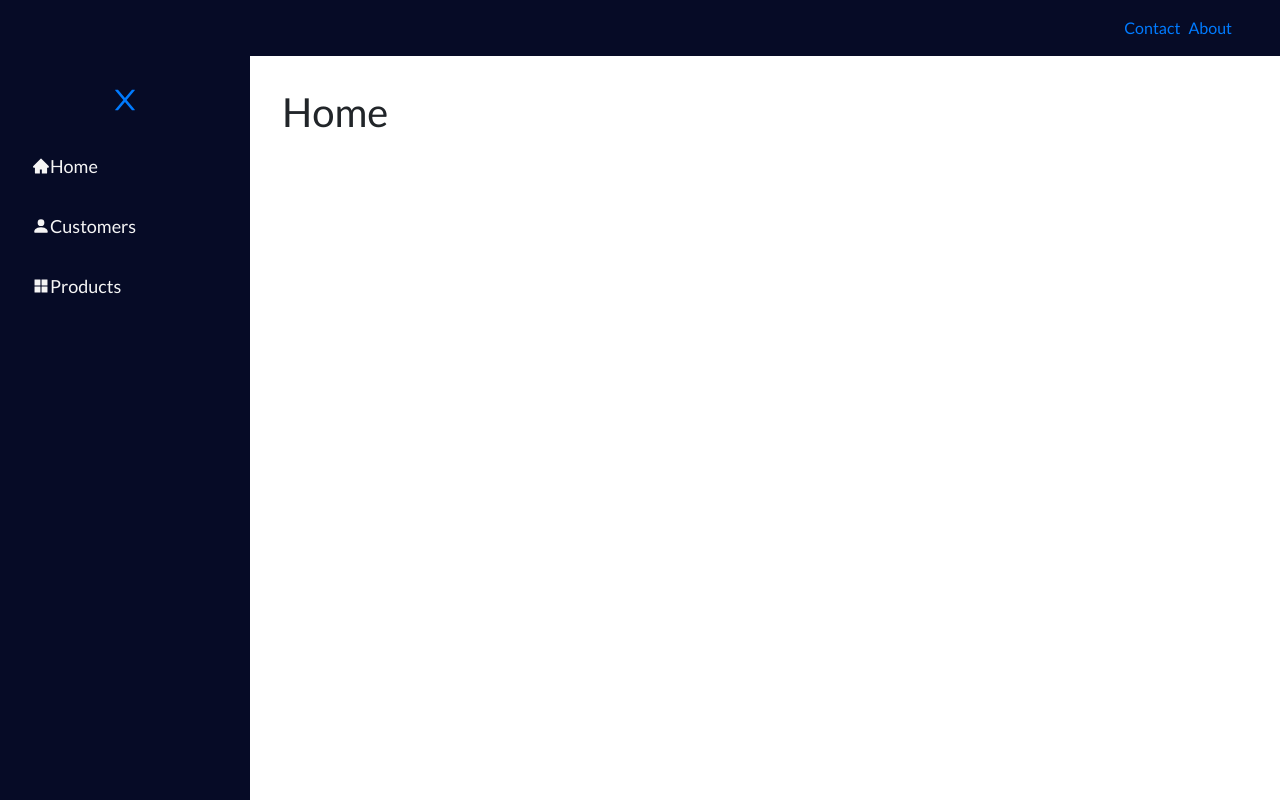
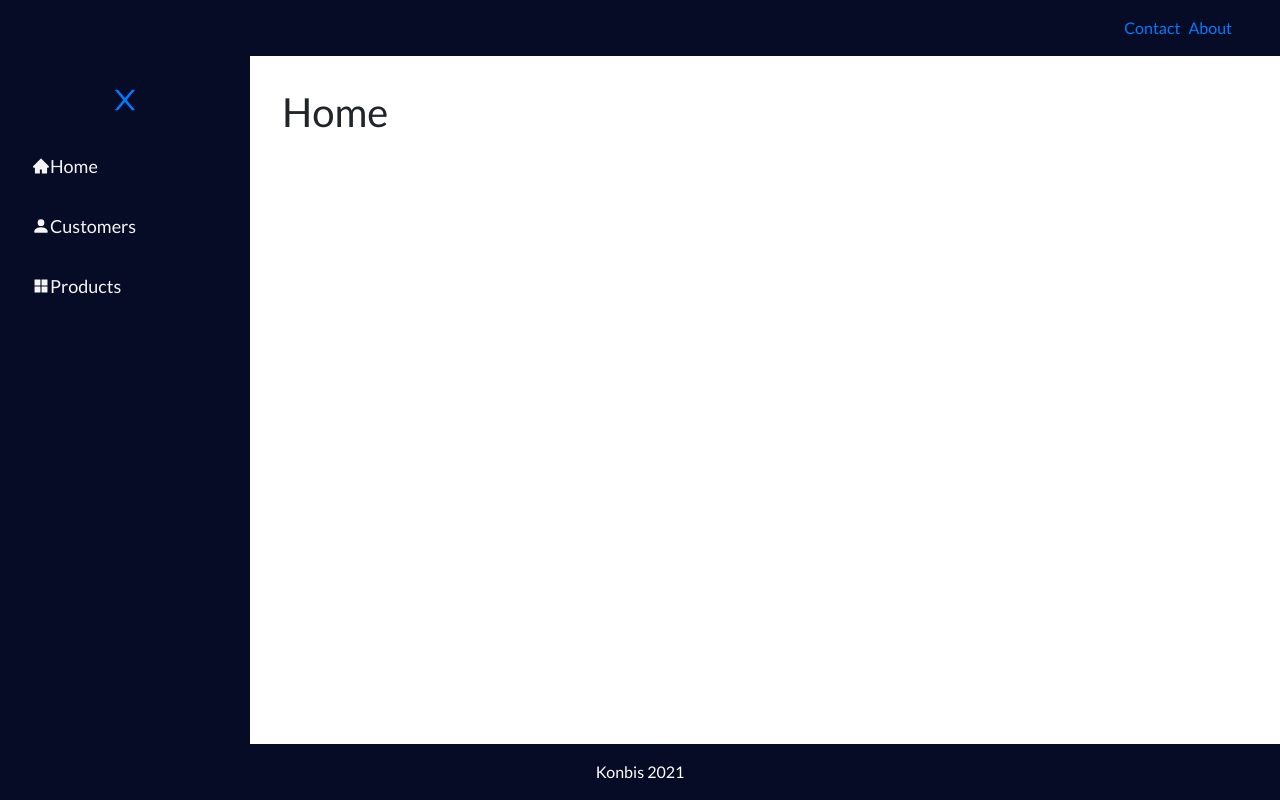
Before and after one commit to dalibornerbergit/cbb-store, a React (Create React App) app: page / in a window 1280 px wide. Built offline with nearby package versions, Linux system fonts and the light colour scheme.

Commit message:
Modified product edit

```diff
--- a/package.json
+++ b/package.json
@@ -18,6 +18,7 @@
     "react-icons": "^4.2.0",
     "react-router-dom": "^5.2.0",
     "react-scripts": "4.0.2",
+    "react-select": "^4.1.0",
     "web-vitals": "^1.1.0"
   },
   "scripts": {
--- a/src/App.css
+++ b/src/App.css
@@ -21,5 +21,14 @@
     padding: 2rem;
     overflow-y: scroll;
     width: 100%;
-    max-height: 93vh;
+    max-height: 86vh;
 }
+
+.footer {
+    height: 7vh;
+    background-color: #060b26;
+    color: #fff;
+    display: flex;
+    align-items: center;
+    justify-content: center;
+}
--- a/src/App.js
+++ b/src/App.js
@@ -13,6 +13,7 @@ import ProductList from './components/products/ProductList';
 import CreateProduct from './components/products/CreateProduct';
 import EditProduct from './components/products/EditProduct';
 import UpdateProduct from "./components/products/UpdateProduct"
+import Footer from './components/layout/Footer';
 
 function App() {
   const [sidebar, setSidebar] = useState(true)
@@ -40,6 +41,7 @@ function App() {
             {/* <Route path="/products/:id/edit" component={UpdateProduct} /> */}
           </Switch>
         </div>
+        <Footer />
       </Router>
     </>
   );
--- /dev/null
+++ b/src/components/layout/Footer.js
@@ -0,0 +1,9 @@
+const Footer = () => {
+    return (
+        <footer className="footer">
+            <div>Konbis 2021</div>
+        </footer>
+    );
+}
+
+export default Footer;
--- a/src/components/layout/Navbar.css
+++ b/src/components/layout/Navbar.css
@@ -16,7 +16,7 @@
     background-color: #060b26;
     min-width: 250px;
     max-width: 250px;
-    height: 93vh;
+    height: 86vh;
     /* display: flex; */
     justify-content: center;
     transition: 350ms;
--- a/src/components/products/ProductForm.js
+++ b/src/components/products/ProductForm.js
@@ -1,19 +1,29 @@
 import { useState, useEffect } from "react"
-import { useForm } from "react-hook-form"
+import { useForm, Controller } from "react-hook-form"
 import { brandServices } from "../../services/brandServices"
 import { categoryServices } from "../../services/categoryServices"
 import { productServices } from "../../services/productServices"
+import Select from 'react-select'
 
 export function ProductForm({ preloadedValues, handleSuccess }) {
     const [brands, setBrands] = useState([])
     const [categories, setCategories] = useState([])
-    const { register, handleSubmit, errors } = useForm({
+    const [options, setOptions] = useState([])
+    const { control, register, handleSubmit, errors } = useForm({
         defaultValues: preloadedValues
     })
 
     const onSubmit = (data) => {
-        productServices.updateProduct(data)
-            .then((res) => {
+        productServices.updateProduct(
+            {
+                "productId": preloadedValues.productId,
+                "productName": data.productName,
+                "brandId": data.brandId.value ? data.brandId.value : data.brandId,
+                "categoryId": data.categoryId,
+                "modelYear": data.modelYear,
+                "listPrice": data.listPrice
+            })
+            .then(() => {
                 handleSuccess()
             })
             .catch(err => err)
@@ -22,7 +32,9 @@ export function ProductForm({ preloadedValues, handleSuccess }) {
     useEffect(() => {
         brandServices.getBrands()
             .then(res => {
-                setBrands(res.data)
+                setBrands(res.data.map((brand) => {
+                    return { value: brand.brandId, label: brand.brandName }
+                }))
             }).catch(err => err)
 
         categoryServices.getCategories()
@@ -43,12 +55,27 @@ export function ProductForm({ preloadedValues, handleSuccess }) {
             {errors.productName && <p>{errors.productName.message}</p>}
 
             <div className="form-group">
+                {brands.length > 0 &&
+                    <Controller
+                        control={control}
+                        name="brandId"
+                        render={({ onChange }) =>
+                            <Select
+                                defaultValue={brands.find(brand => brand.value === preloadedValues.brandId)}
+                                options={brands}
+                                onChange={onChange}
+                                ref={register({ required: { value: true, message: "Required" } })}
+                            />}
+                    />}
+            </div>
+
+            {/* <div className="form-group">
                 <select value={preloadedValues.brandId} className="form-control" name="brandId" ref={register({
                     required: { value: true, message: "Required" },
                 })}>
                     {brands.map((brand) => (<option value={brand.brandId} key={brand.brandId}>{brand.brandName}</option>))}
                 </select>
-            </div>
+            </div> */}
             {errors.brandId && <p>{errors.brandId.message}</p>}
 
             <div className="form-group">
@@ -62,18 +89,15 @@ export function ProductForm({ preloadedValues, handleSuccess }) {
             { errors.categoryId && <p>{errors.categoryId.message}</p>}
 
             <div className="form-group">
-                <select className="form-control" name="modelYear" ref={register({
+                <input className="form-control" type="number" min="1818" max="2021" step="1" name="modelYear" ref={register({
                     required: { value: true, message: "Required" },
                 })}>
-                    <option>2021</option>
-                    <option>2020</option>
-                    <option>2019</option>
-                </select>
+                </input>
             </div>
             { errors.modelYear && <p>{errors.modelYear.message}</p>}
 
             <div className="form-group">
-                <input className="form-control" type="number" name="listPrice" placeholder="List price" ref={register({
+                <input className="form-control" type="number" step="any" name="listPrice" placeholder="List price" ref={register({
                     required: { value: true, message: "Required" },
                 })} />
             </div>
--- a/src/components/products/ProductList.js
+++ b/src/components/products/ProductList.js
@@ -1,14 +1,13 @@
 import { useEffect, useState } from "react";
 import { productServices } from "../../services/productServices";
 import { Link } from "react-router-dom"
-import { Button, Spinner } from "react-bootstrap";
+import { Button, Alert } from "react-bootstrap";
 import BootstrapTable from 'react-bootstrap-table-next';
 import paginationFactory from 'react-bootstrap-table2-paginator';
 import ToolkitProvider, { Search } from 'react-bootstrap-table2-toolkit';
 import ProductDeleteModal from "./ProductDeleteModal"
 import * as AiIcons from "react-icons/ai"
 import * as FaIcons from "react-icons/fa"
-import { Alert } from "react-bootstrap";
 
 const ProductList = () => {
     const [products, setProducts] = useState([])
--- a/src/services/productServices.js
+++ b/src/services/productServices.js
@@ -23,7 +23,7 @@ async function addProduct(product) {
 }
 
 async function updateProduct(product) {
-    return axios.put(`${url}/${product.id}`, product).then(res => res).catch(err => err.response)
+    return axios.put(`${url}/${product.productId}`, product).then(res => res).catch(err => err.response)
 }
 
 async function deleteProduct(id) {
```
Also changed, not shown: src/components/products/UpdateProduct.js (+9 -10 lines), 1 other file (tests, documents, lock files or other folders).
